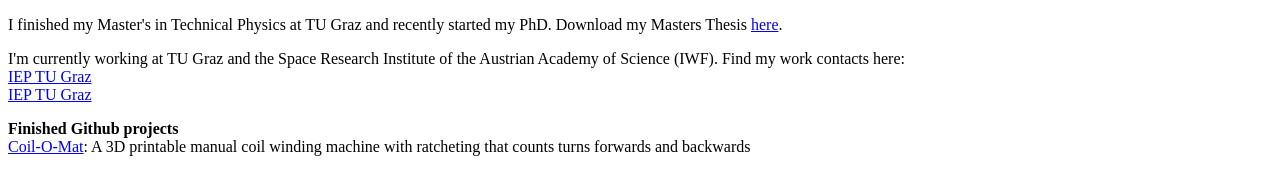
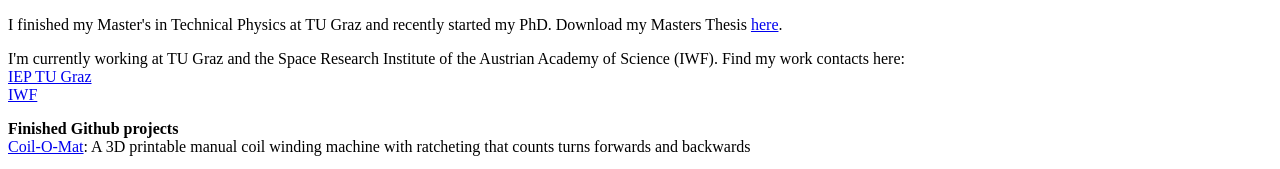
Before and after one commit to hippdani/hippdani.github.io, a plain HTML site: page index.html in a window 1280 px wide. Shown: the top 169 px of the page. Drawn offline with Linux system fonts and the light colour scheme.

Commit message:
Update IWF link index.html

```diff
--- a/index.html
+++ b/index.html
@@ -7,7 +7,7 @@
 		<p> I finished my Master's in Technical Physics at TU Graz and recently started my PhD. Download my Masters Thesis <a href="https://repository.tugraz.at/theses/95463">here</a>.</p>
 	    <p>I'm currently working at TU Graz and the Space Research Institute of the Austrian Academy of Science (IWF). Find my work contacts here:<br/>
 			<a href="https://www.tugraz.at/institute/iep/institut/team">IEP TU Graz</a> <br/>
-			<a href="https://www.tugraz.at/institute/iep/institut/team">IEP TU Graz</a></p>
+			<a href="https://www.oeaw.ac.at/en/iwf/institute/the-team/space-magnetometers">IWF</a></p>
 		  <p>
 			<strong>Finished Github projects</strong>  <br/>
 		  	<a href="https://github.com/hippdani/Coil-O-Mat">Coil-O-Mat</a>: A 3D printable manual coil winding machine with ratcheting that counts turns forwards and backwards<br/>
```
